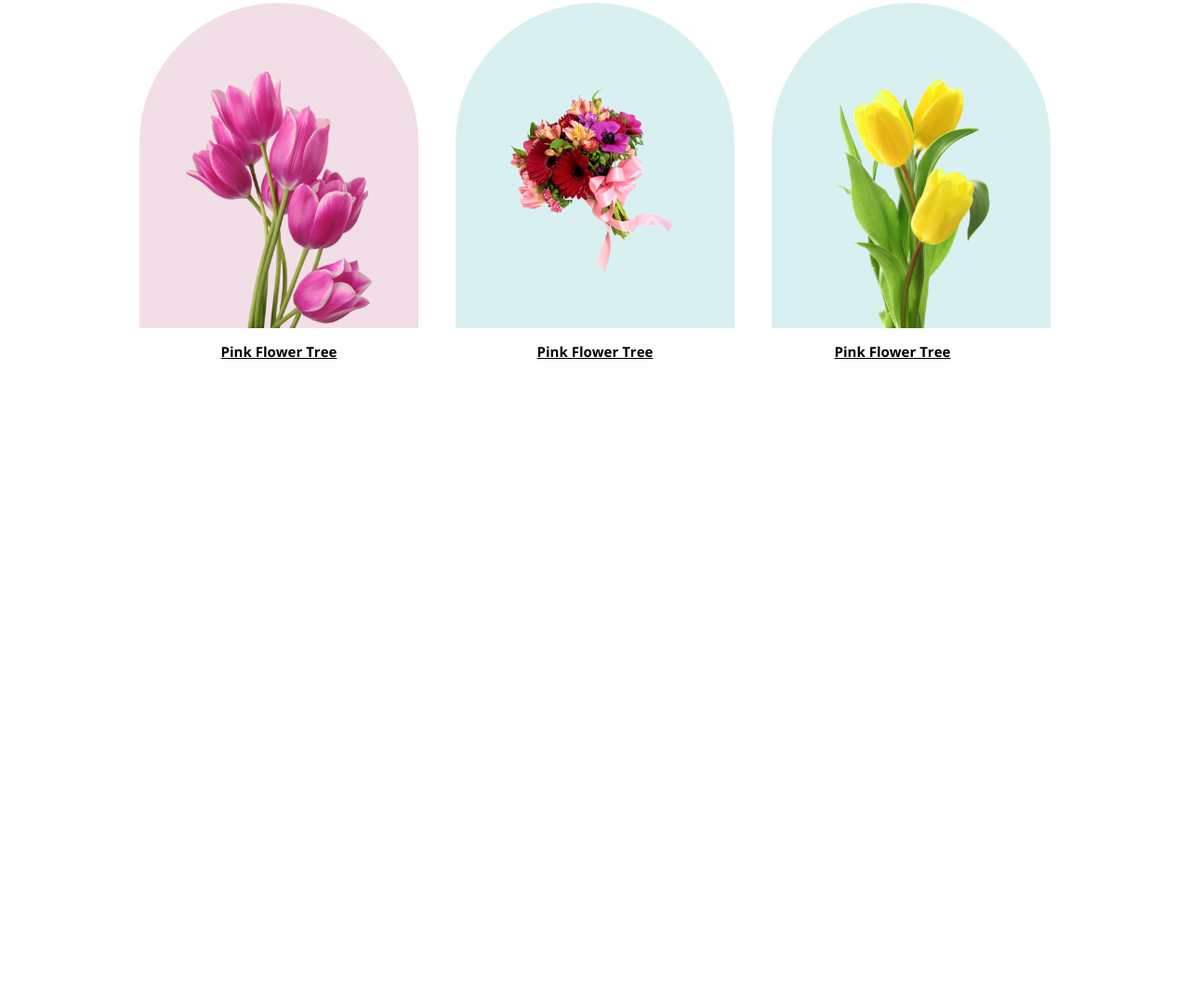
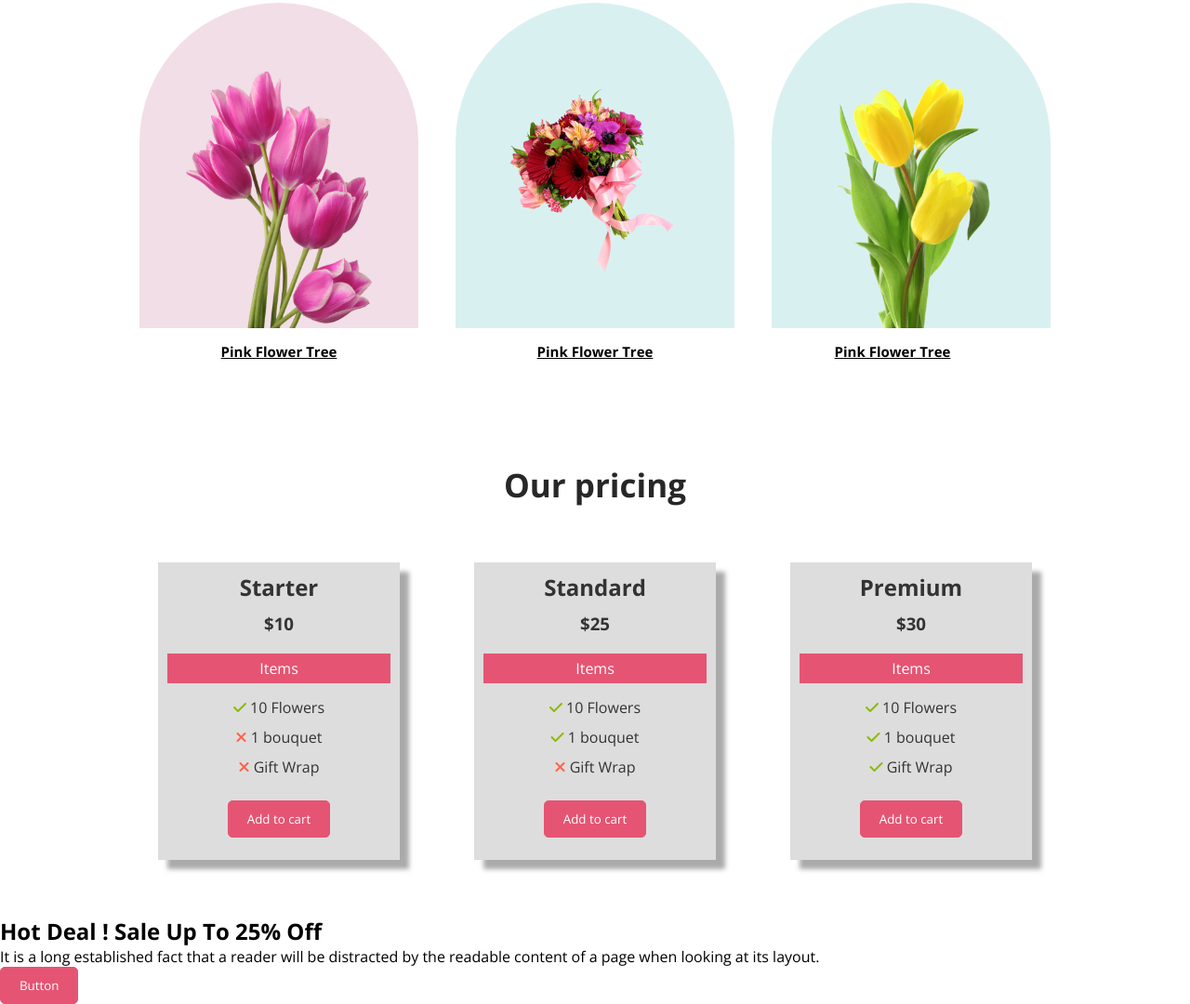
Before and after one commit to salehinRifat/Flower-shop, a plain HTML site: page index.html in a window 1280 px wide. Shown: the part 825-1905 px from the top of the page at 93% size. Before the commit the page ends 1213 px from the top, so only its background shows below. Drawn offline with nearby package versions, Linux system fonts and the light colour scheme.

Commit message:
Added sign up  section

```diff
--- a/index.html
+++ b/index.html
@@ -6,7 +6,9 @@
     <title>Flower shop</title>
     <link rel="preconnect" href="https://fonts.googleapis.com">
     <link rel="preconnect" href="https://fonts.gstatic.com" crossorigin>
+    <script src="https://kit.fontawesome.com/d8aecf8097.js" crossorigin="anonymous"></script>
     <link href="https://fonts.googleapis.com/css2?family=Open+Sans:wght@400;700;800&display=swap" rel="stylesheet">
+
     <link rel="stylesheet" href="style.css">
 </head>
 <body>
@@ -51,6 +53,57 @@
             </div>
         </div>
         <!-- Featured Flower section Ends -->
+        <section>
+            <h1 class="title">Our pricing</h1>
+            <div class="pricing-container">
+                <div class="pricing-box">
+                    <h1>Starter</h1>
+                    <h3>$10</h3>
+                    <p>Items</p>
+                    <ul>
+                        <li><i class="fa-solid fa-check"></i> 10 Flowers</li>
+                        <li><i class="fa-solid fa-xmark"></i> 1 bouquet</li>
+                        <li><i class="fa-solid fa-xmark"></i> Gift Wrap</li>
+                    </ul>
+                    <button class="btn">Add to cart</button>
+                </div>
+                <div class="pricing-box">
+                    <h1>Standard</h1>
+                    <h3>$25</h3>
+                    <p>Items</p>
+                    <ul>
+                        <li><i class="fa-solid fa-check"></i> 10 Flowers</li>
+                        <li><i class="fa-solid fa-check"></i> 1 bouquet</li>
+                        <li><i class="fa-solid fa-xmark"></i> Gift Wrap</li>
+                    </ul>
+                    <button class="btn">Add to cart</button>
+                </div>
+                <div class="pricing-box">
+                    <h1>Premium</h1>
+                    <h3>$30</h3>
+                    <p>Items</p>
+                    <ul>
+                        <li><i class="fa-solid fa-check"></i> 10 Flowers</li>
+                        <li><i class="fa-solid fa-check"></i> 1 bouquet</li>
+                        <li><i class="fa-solid fa-check"></i> Gift Wrap</li>
+                    </ul>
+                    <button class="btn">Add to cart</button>
+                </div>
+            </div>
+        </section>
+        <!-- Pricing section ends -->
+        <section>
+            <div class="signup-wrapper">
+                <div class="signup-content">
+                    <h1>Hot Deal ! Sale Up To 25% <span>Off</span></h1>
+                    <p>It is a long established fact that a reader will be distracted by the readable content of a page when looking at its layout.</p>
+                    <button class="btn">Button</button>
+                </div>
+                <div class="signup-img">
+
+                </div>
+            </div>
+        </section>
     </main>
 </body>
 </html>
--- a/style.css
+++ b/style.css
@@ -11,8 +11,20 @@
     border-radius: 5px;
     color: #fff;
     cursor: pointer;
+    border: 1px solid #E55473;
+    transition: .2s ease;
 }
-
+.btn:hover{
+    border: 1px solid #E55473;
+    background-color: #fff;
+    color: #333;
+}
+.title{
+    text-align: center;
+    color: #272727;
+    padding: 80px 0 0 0;
+    font-size: 35px;
+}
 /* Common Styles End */
 .header-container{
     padding: 30px 130px 0px 130px;
@@ -38,6 +50,9 @@
 .header-img img{
     width: 400px;
     margin-bottom: -52px;
+}
+.flower-container{
+    padding-bottom: 30px;
 }
 .flower-info{
     text-align: center;
@@ -104,3 +119,42 @@
 .flower-img-container img{
     width: 200px;
 }
+.pricing-container{
+    display: flex;
+    justify-content: space-around;
+    padding: 60px 130px;
+}
+.pricing-box{
+    width: 240px;
+    height: 300px;
+    background-color: #ddd;
+    text-align: center;
+    color: #333;
+    padding: 10px;
+    box-shadow: 10px 10px 5px #aaaaaa;
+}
+.pricing-box h1{
+    margin-bottom: 10px;
+}
+.pricing-box h3{
+    margin-bottom: 20px;
+}
+.pricing-box ul{
+    list-style-type: none;
+    margin-bottom: 20px;
+}
+.pricing-box li{
+    padding: 5px;
+}
+.pricing-box p{
+    background-color: #E55473;
+    color: #fff;
+    padding: 5px 0;
+    margin-bottom: 10px;
+}
+.fa-check{
+    color: rgb(137, 187, 1);
+}
+.fa-xmark{
+    color: tomato;
+}
```
